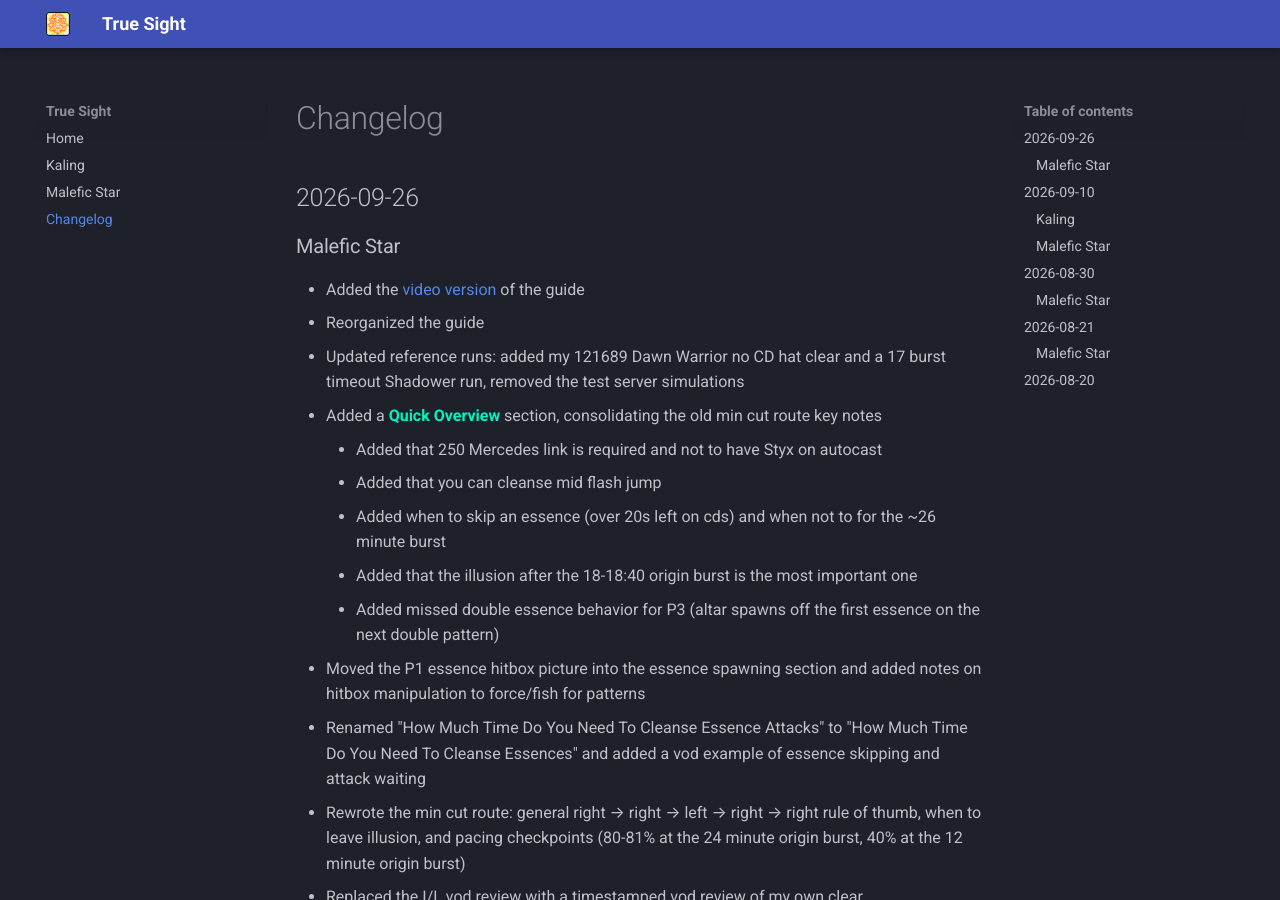
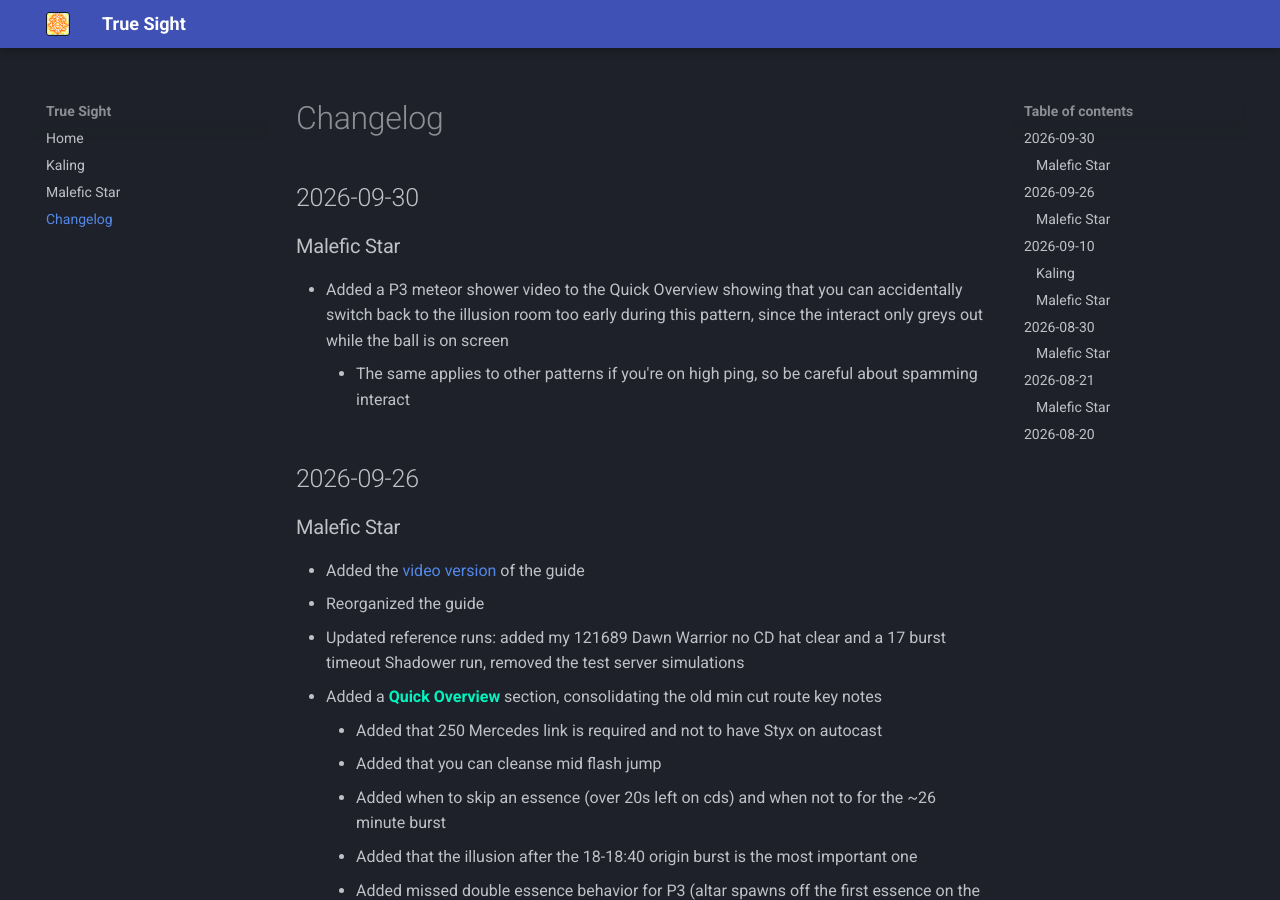
Before and after one commit to iFallenDawn/truesight, an MkDocs documentation site: the page built from docs/changelog.md, in a window 1280 px wide and 900 px high. Built offline with MkDocs 1.6.1 and Material for MkDocs 9.7.7, drawn with Linux system fonts in a browser that asks for light colours.

Commit message:
update changelog

```diff
--- a/docs/changelog.md
+++ b/docs/changelog.md
@@ -1,4 +1,11 @@
 # Changelog
+
+## 2026-09-30
+
+### Malefic Star
+
+- Added a P3 meteor shower video to the Quick Overview showing that you can accidentally switch back to the illusion room too early during this pattern, since the interact only greys out while the ball is on screen
+    - The same applies to other patterns if you're on high ping, so be careful about spamming interact
 
 ## 2026-09-26
 
```
Also changed, not shown: docs/maleficstar.md (+3 -0 lines), 1 other file.
